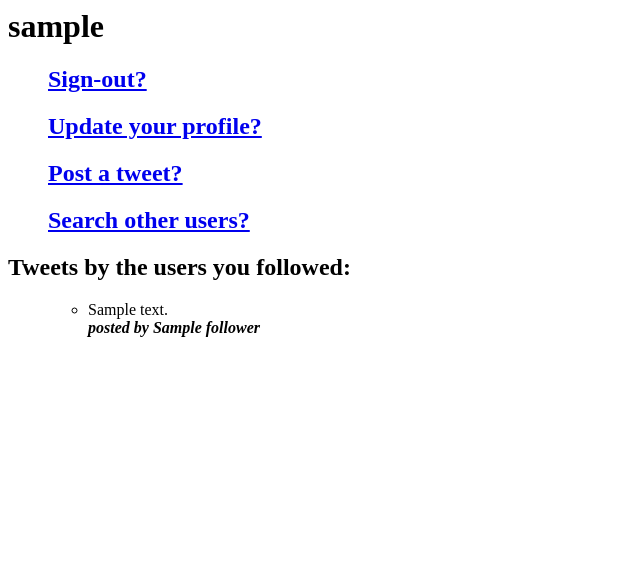
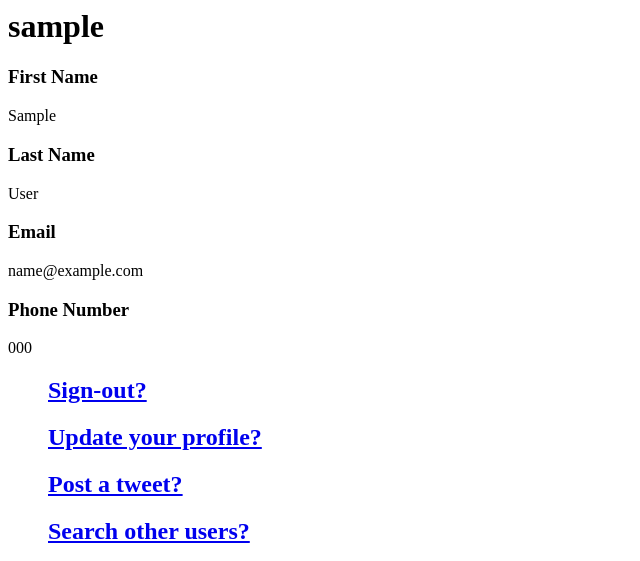
Before and after one commit to mujtaba-faizi/Twitter, a Django app: page /1/ in a window 1280 px wide. Shown: the top 561 px of the page, without its empty margins (0-640 px from the left). Run offline with Django 3.2, Linux system fonts and the light colour scheme; tables that the repository leaves empty hold one stand-in row (values such as "Sample post").

Commit message:
Updated user_home template so user can see his/her own profile

```diff
--- a/templates/authentication/user_home.html
+++ b/templates/authentication/user_home.html
@@ -2,6 +2,17 @@
 
 {% if error_message %}<p><strong>{{ error_message }}</strong></p>{% endif %}
 
+    <h3>First Name</h3>
+    <p>{{ user.first_name }}</p>
+
+    <h3>Last Name</h3>
+    <p>{{ user.last_name }}</p>
+
+    <h3>Email</h3>
+    <p>{{ user.email }}</p>
+
+    <h3>Phone Number</h3>
+    <p>{{ user.phone }}</p>
 
 <ul>
     <h2><a href="{% url 'authentication:home' %}">Sign-out?</a></h2>
```
